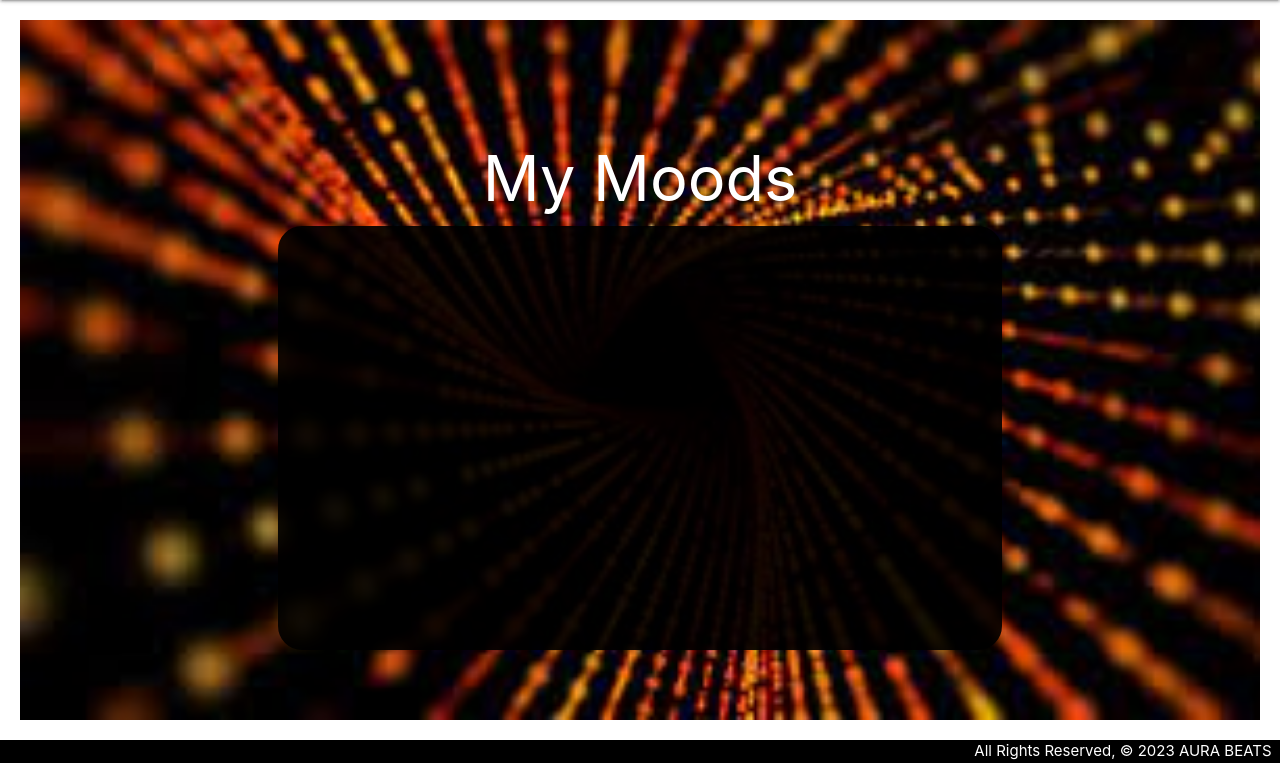
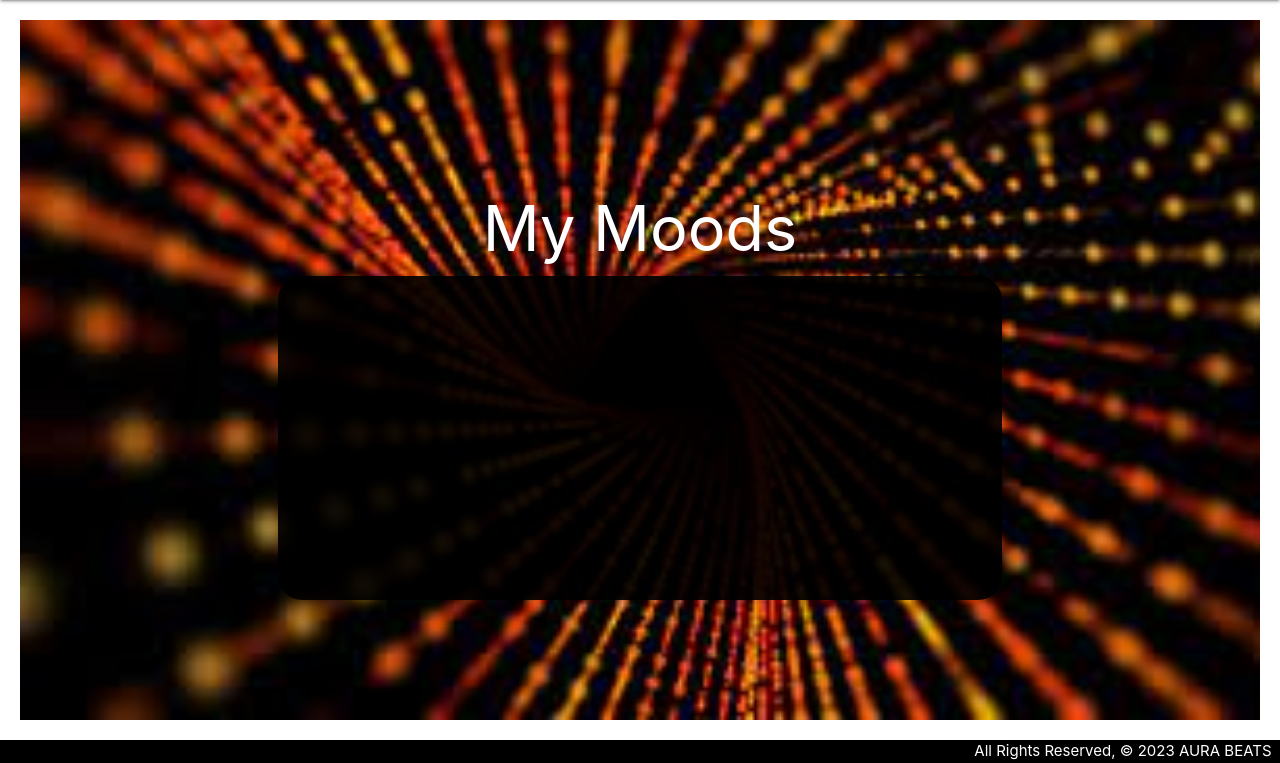
Before and after one commit to caitlinds/aura-beats-cds, a Django app: page /moods/my_moods in a window 1280 px wide. Shown: the part 64-827 px from the top of the page. Run offline with Django 4.2, Linux system fonts and the light colour scheme; the visitor is signed in with stand-in values (Sample User, id 1); data that the repository does not hold is empty.

Commit message:
minor updates

```diff
--- a/main_app/static/css/style.css
+++ b/main_app/static/css/style.css
@@ -44,7 +44,6 @@ footer.page-footer {
   flex-direction: column;
   justify-content: center;
   align-items: center;
-
   background-color:#D54600;
   opacity: 0.9;
   max-width: 700px;
@@ -85,7 +84,6 @@ footer.page-footer {
   flex-direction: column;
   justify-content: center;
   align-items: center;
-
   background-color:rgb(101 232 211);
   opacity: 0.9;
   max-width: 700px;
@@ -99,12 +97,6 @@ footer.page-footer {
   overflow-y: scroll;
   color: rgb(27 66 246);
 }
-
-/* .mood-card {
-  height: 300px;
-  width: 300px;
-  border: 2px solid black;
-} */
 
 #title {
   color: rgb(27 66 246);
@@ -241,7 +233,7 @@ footer.page-footer {
   background-color: black;
   opacity: 0.9;
   max-width: 700px;
-  max-height: 400px;
+  max-height: 300px;
   color: white;
   padding: 10px;
   place-items: center;
@@ -256,7 +248,6 @@ footer.page-footer {
 }
 
 #mooddetails-body {
-  /* background-image: url("/static/img/mymood.jpeg"); */
   background-size: cover;
   height: 87.5vh;
   display: flex;
```
